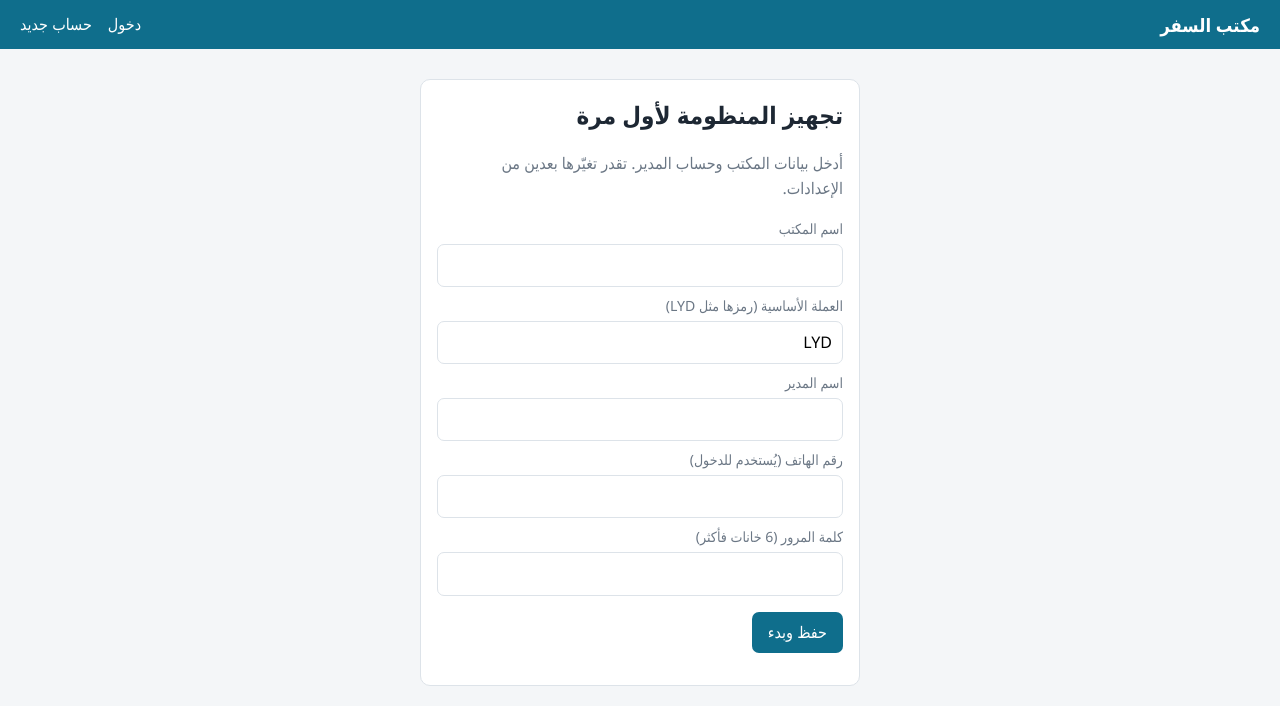
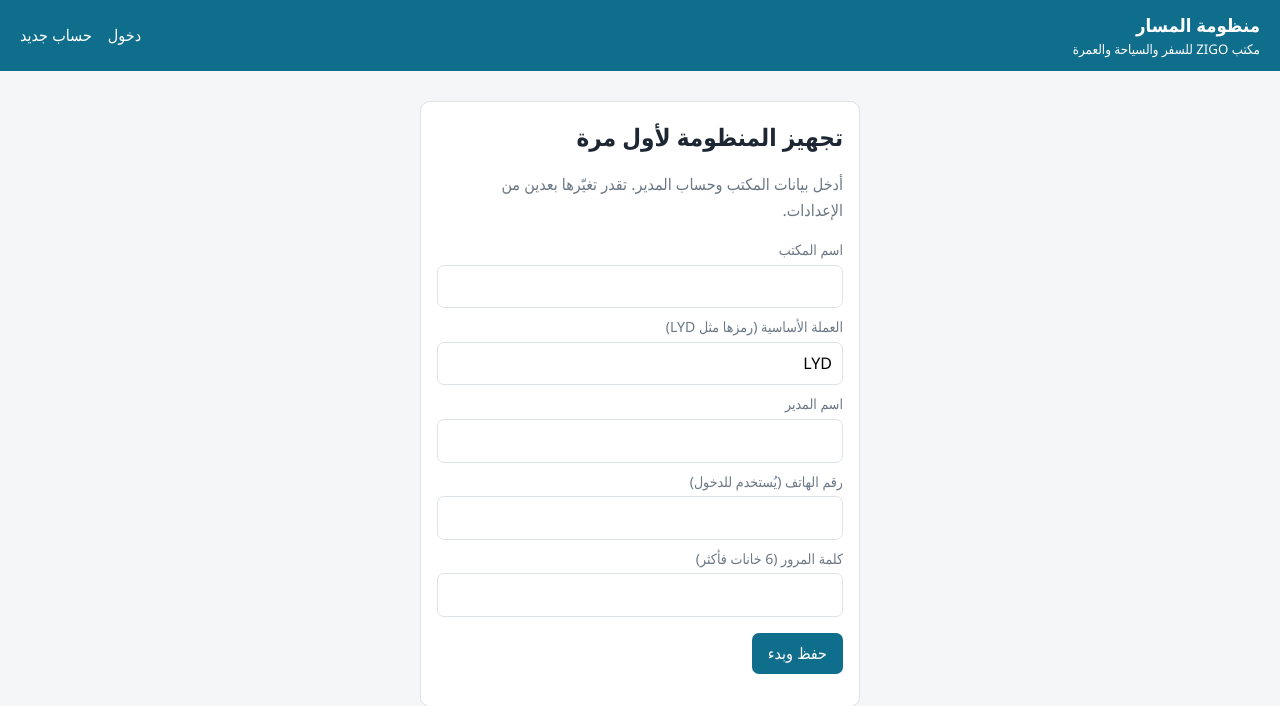
Before and after one commit to sasd23207-alt/MASAR-RIYADA9, a Flask app: page /setup in a window 1280 px wide. Shown: the top 706 px of the page. Run offline with Flask 3, Linux system fonts and the light colour scheme; data that the repository does not hold is empty.

Commit message:
Apply Masar and ZIGO branding with fresh setup

```diff
--- a/templates/base.html
+++ b/templates/base.html
@@ -1,16 +1,14 @@
 <!doctype html><html lang="ar" dir="rtl"><head><meta charset="utf-8">
 <meta name="viewport" content="width=device-width,initial-scale=1">
-<title>{% block title %}{{ office_name }}{% endblock %}</title>
+<title>{% block title %}منظومة المسار - مكتب ZIGO للسفر والسياحة والعمرة{% endblock %}</title>
 <link rel="stylesheet" href="{{ url_for('static', filename='style.css') }}"></head><body>
-<header class="top"><a class="brand" href="/">{{ office_name }}</a><nav>
+<header class="top"><a class="brand" href="/"><span>منظومة المسار</span><small style="display:block;font-size:.72em;font-weight:400">مكتب ZIGO للسفر والسياحة والعمرة</small></a><nav>
 {% if g.user %}
  {% if g.user.role in ('admin','staff') %}
   <a href="{{ url_for('admin') }}">اللوحة</a>
   <a href="{{ url_for('admin_requests') }}">الطلبات{% if unread %} <span class="dot">{{ unread }}</span>{% endif %}</a>
-  <a href="{{ url_for('tasks') }}">المهام</a>
-  <a href="{{ url_for('admin_clients') }}">العملاء</a>
-  <a href="{{ url_for('finance') }}">المالية</a>
-  <a href="{{ url_for('suppliers') }}">الموردون</a>
+  <a href="{{ url_for('tasks') }}">المهام</a><a href="{{ url_for('admin_clients') }}">العملاء</a>
+  <a href="{{ url_for('finance') }}">المالية</a><a href="{{ url_for('suppliers') }}">الموردون</a>
   <a href="{{ url_for('packages') }}">الباقات</a><a href="{{ url_for('reports') }}">التقارير</a>
   {% if g.user.role == 'admin' %}<a href="{{ url_for('staff') }}">الموظفون</a><a href="{{ url_for('settings') }}">الإعدادات</a>{% endif %}
  {% else %}
```
